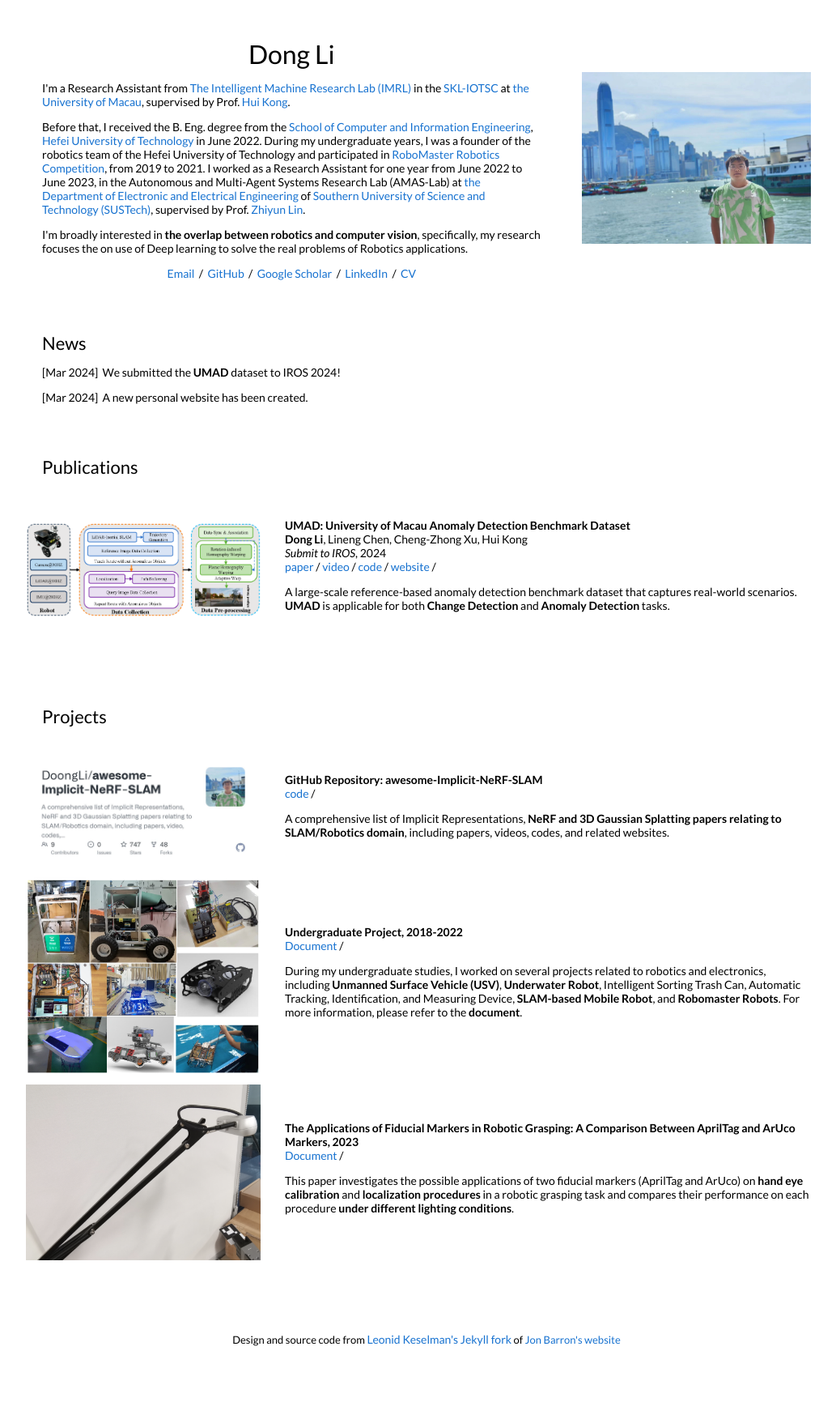
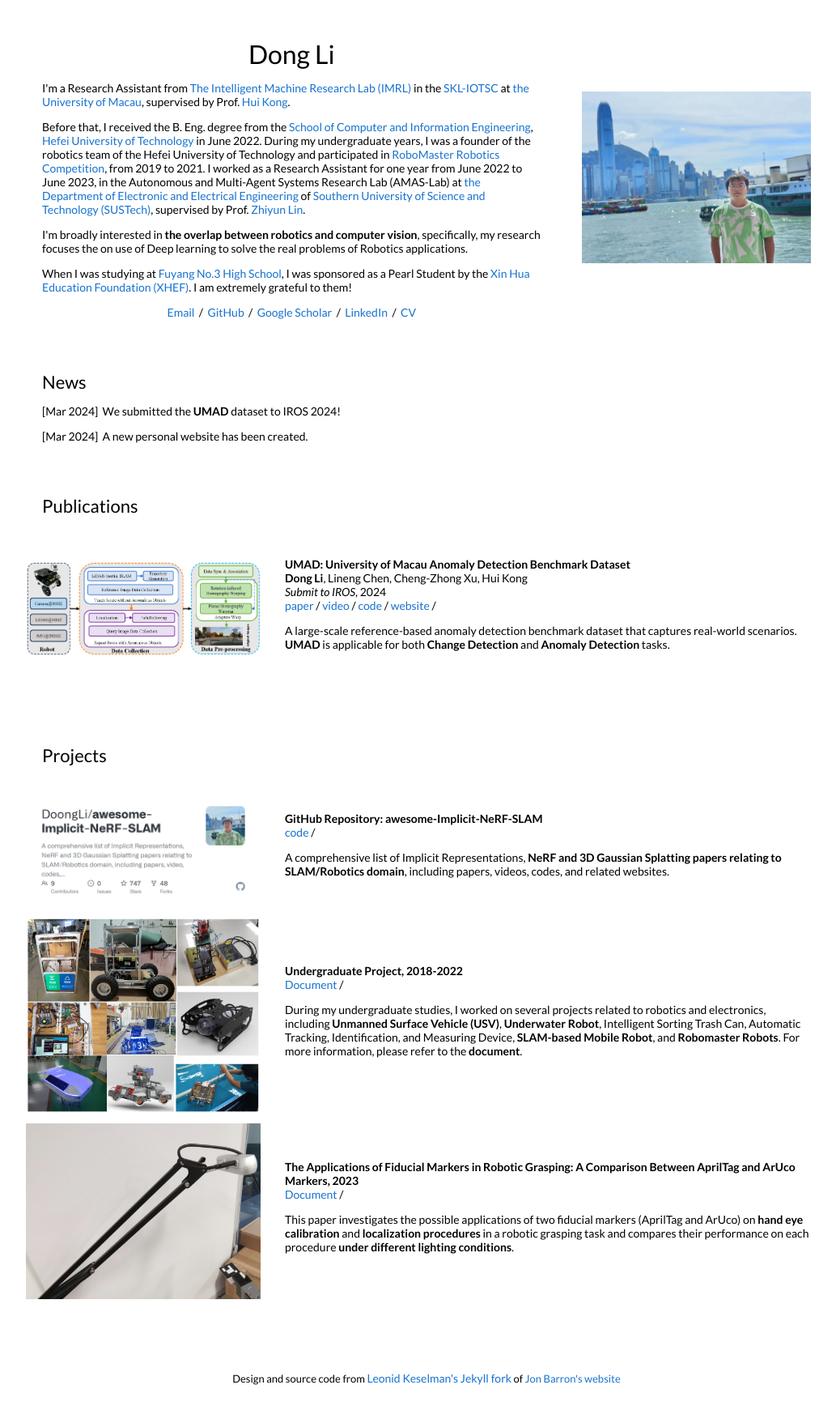
Before and after one commit to DoongLi/DoongLi.github.io, a Jekyll site: the page built from _posts/2024-03-30-nerfRepo.markdown, in a window 1280 px wide. Shown: the whole page at 81% size, without its empty margins (113-1146 px from the left). Built offline with Jekyll 4.4.1, drawn with Linux system fonts in a browser that asks for light colours; before the commit the page ends 1683 px from its top, so only the background shows below that.

Commit message:
Update default.html

```diff
--- a/_layouts/default.html
+++ b/_layouts/default.html
@@ -37,6 +37,10 @@
               <p>
                 I'm broadly interested in <strong>the overlap between robotics and computer vision</strong>, specifically, my research focuses the on use of Deep learning to solve the real problems of Robotics applications.
               </p>
+              <p>
+                When I was studying at <a href="http://www.fyssz.net/">Fuyang No.3 High School</a>, I was sponsored as a Pearl Student by the <a href="https://en.xhef.org/">Xin Hua Education Foundation (XHEF)</a>. I am extremely grateful to them!
+              </p>
+
               <p style="text-align:center">
                 <a target="_blank" href="mailto:lidong8421bcd@gmail.com"> Email</a> &nbsp;/&nbsp;
                 <a href="https://github.com/DoongLi">GitHub</a> &nbsp;/&nbsp;
```
